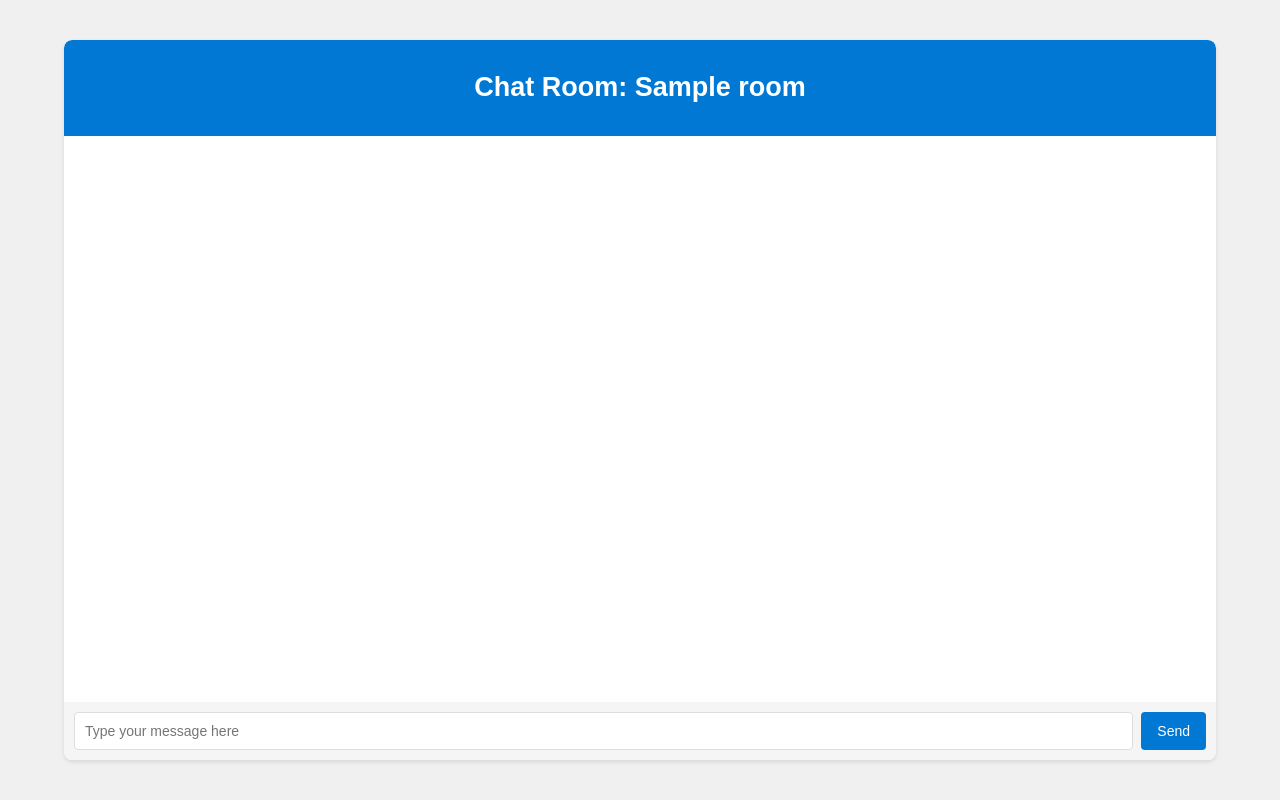
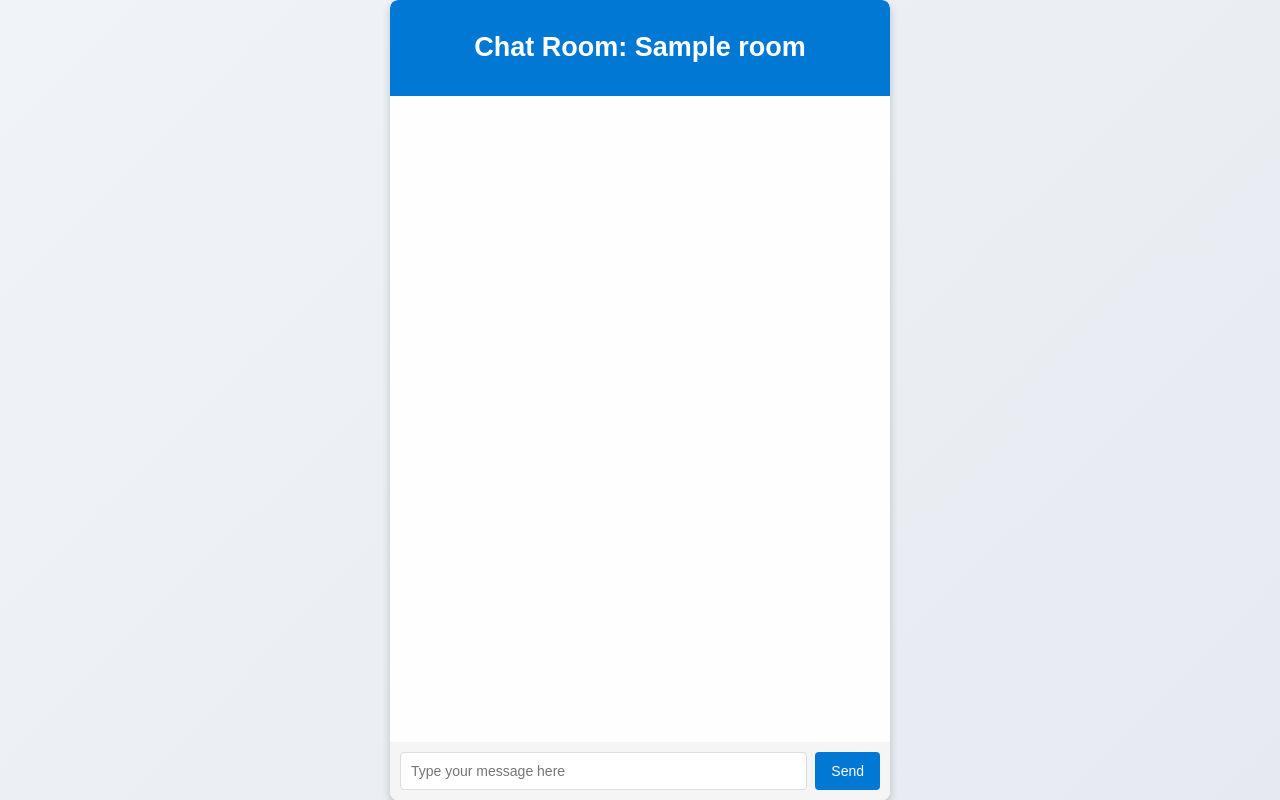
Before and after one commit to 123arv/chatapp, a Flask app: template templates/chat.html in a window 1280 px wide. Run offline with Flask 3, Linux system fonts and the light colour scheme; the template is opened without the code that fills it: most values are stand-ins (such as "Sample title", 1, 10 or a date in 2020); some libraries are stand-ins or nearby versions.

Commit message:
Update chat.html

```diff
--- a/templates/chat.html
+++ b/templates/chat.html
@@ -10,18 +10,22 @@
             font-family: 'Arial', sans-serif;
             margin: 0;
             padding: 0;
-            background-color: #f0f0f0;
+            background: linear-gradient(135deg, #f0f4f8, #e6e9ef); /* Light mixed color gradient */
+            background-size: cover;
+            height: 100vh;
+            overflow: hidden;
         }
 
         .chat-container {
             display: flex;
             flex-direction: column;
-            height: 90vh; /* Reduced size */
-            max-width: 90vw; /* Reduced size */
-            margin: 5vh auto; /* Centered on the screen */
-            background-color: #ffffff;
+            height: 100vh; /* Full viewport height */
+            width: 100vw;  /* Full viewport width */
+            max-width: 500px; /* Maximum width for larger screens */
+            margin: 0 auto; /* Centered on the screen */
+            background: rgba(255, 255, 255, 0.95); /* Semi-transparent white background */
             border-radius: 8px;
-            box-shadow: 0 2px 4px rgba(0, 0, 0, 0.1);
+            box-shadow: 0 4px 8px rgba(0, 0, 0, 0.2);
             overflow: hidden;
         }
 
@@ -149,11 +159,18 @@
         socket.on('message', function(msg){
             var li = document.createElement("li");
             li.className = "message";
+
+            // Example logic for user color coding (you can replace this with your own logic)
             if (msg.startsWith(username + ":")) {
-                li.classList.add("user");
+                li.classList.add("user1"); // User 1
+            } else if (msg.startsWith("User2:")) {
+                li.classList.add("user2"); // User 2
+            } else if (msg.startsWith("User3:")) {
+                li.classList.add("user3"); // User 3
             } else {
-                li.classList.add("bot");
+                li.classList.add("bot"); // Default bot style
             }
+
             li.appendChild(document.createTextNode(msg));
             document.getElementById("messages").appendChild(li);
         });
```
Also changed, not shown: other parts of templates/chat.html (+20 -14 lines).
